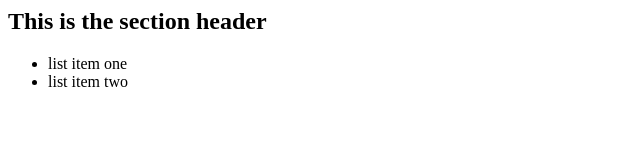
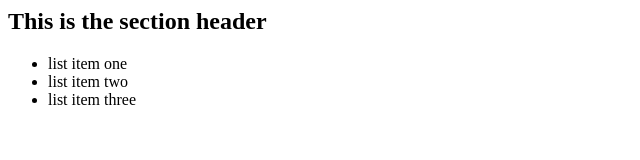
Before and after one commit to justintillman/test, a plain HTML site: page index.html in a window 1280 px wide. Shown: the whole page, without its empty margins (0-640 px from the left). Drawn offline with Linux system fonts and the light colour scheme.

Commit message:
added a homepage list item

```diff
--- a/index.html
+++ b/index.html
@@ -6,6 +6,7 @@
 	<ul>
 		<li>list item one</li>
 		<li>list item two</li>
+		<li>list item three</li>
 	</ul>
 </p>
 </body>
```
